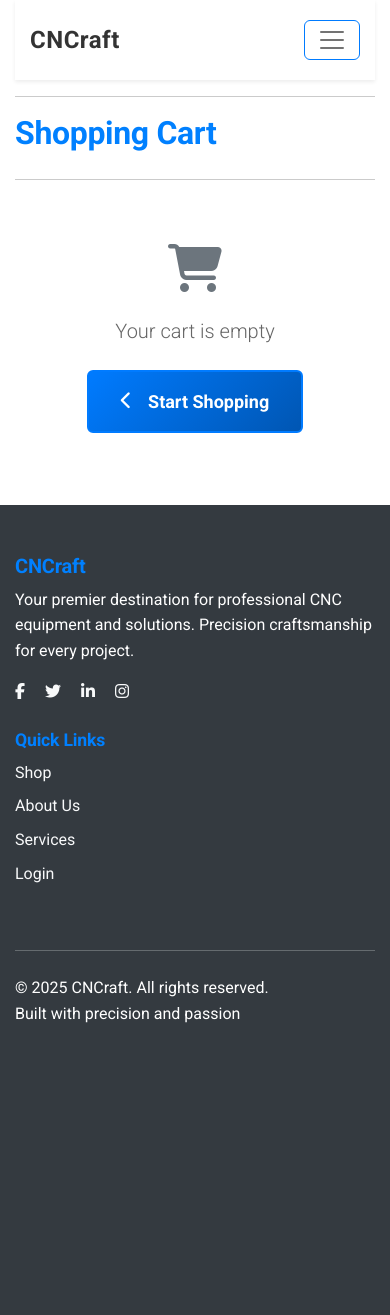
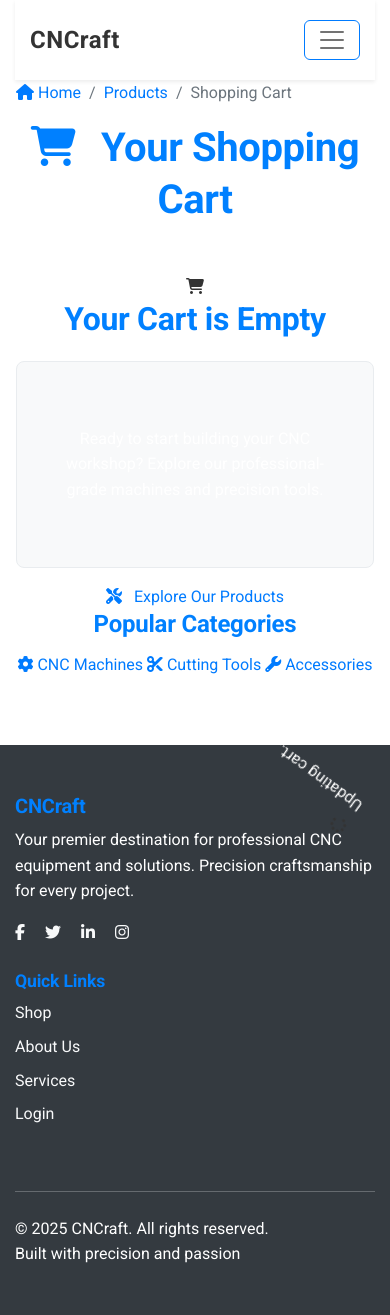
Before and after one commit to GBerrow/CNCraft, a Django app: template templates/cart/cart.html in a window 390 px wide. Before the commit the page ends 1023 px from the top, so only its background shows below. Run offline with Django 5.2, Linux system fonts and the light colour scheme; the template is opened without the code that fills it, so the values that code supplies are empty; some libraries are stand-ins or nearby versions.

Commit message:
Enhanced cart page redesign with modern UI/UX:
- Redesigned cart layout with
professional visual hierarchy

- Added responsive product cards
with images and detailed info

- Implemented sticky order
summary panel with trust indicators

- Added breadcrumb navigation
and enhanced quantity controls

- Included empty cart state with
featured category suggestions

- Added loading overlay and
accessibility improvements (ARIA labels)

- Integrate FontAwesome icons with
text fallbacks for reliability

```diff
--- a/templates/cart/cart.html
+++ b/templates/cart/cart.html
@@ -1,107 +1,151 @@
-{% extends "base.html" %} {% load static %} {% block page_header %}
-<div class="container header-container">
-  <div class="row">
-    <div class="col"></div>
+{% extends "base.html" %}
+{% load static %}
+
+{% block extra_title %}| Your Cart{% endblock %}
+
+{% block extra_css %}
+<link rel="stylesheet" href="{% static 'css/cart/cart.css' %}">
+{% endblock %}
+
+{% block page_header %}
+<div class="page-header-spacer"></div>
+{% endblock %}
+
+{% block content %}
+<div class="cart-page-wrapper">
+  <div class="container-fluid px-3 px-lg-5">
+    <!-- Breadcrumb Navigation -->
+    <nav aria-label="breadcrumb" class="cart-breadcrumb">
+      <ol class="breadcrumb">
+        <li class="breadcrumb-item"><a href="{% url 'home' %}"><i class="fas fa-home me-1"></i>Home</a></li>
+        <li class="breadcrumb-item"><a href="{% url 'products' %}">Products</a></li>
+        <li class="breadcrumb-item active" aria-current="page">Shopping Cart</li>
+      </ol>
+    </nav>
+
+    <!-- Page Title -->
+    <div class="cart-header text-center mb-5">
+      <h1 class="cart-title">
+        <i class="fas fa-shopping-cart me-3"></i>
+        Your Shopping Cart
+      </h1>
+      {% if cart_items %}
+        <p class="cart-subtitle">{{ cart_items|length }} item{{ cart_items|length|pluralize }} in your cart</p>
+      {% endif %}
     </div>
+
+    {% if cart_items %}
+    <div class="row g-4">
+      <!-- Main Cart Items Section -->
+      <div class="col-lg-8">
+        <div class="cart-items-container">
+          <!-- Cart Items Header (Desktop Only) -->
+          <div class="cart-items-header d-none d-md-block">
+            <div class="row align-items-center">
+              <div class="col-md-6">
+                <h5 class="mb-0">Product Details</h5>
               </div>
-{% endblock %} {% block content %}
-<div class="overlay"></div>
-<div class="container mb-4">
-  <div class="row">
-    <div class="col">
-      <hr />
-      <h2 class="logo-font mb-4">Shopping Cart</h2>
-      <hr />
+              <div class="col-md-2 text-center">
+                <h6 class="mb-0">Price</h6>
+              </div>
+              <div class="col-md-2 text-center">
+                <h6 class="mb-0">Quantity</h6>
+              </div>
+              <div class="col-md-2 text-center">
+                <h6 class="mb-0">Subtotal</h6>
+              </div>
             </div>
           </div>
 
-  {% if cart_items %}
-  <div class="row">
-    <!-- Cart Items Section -->
-    <div class="col-lg-8">
-      <div class="cart-items-section">
+          <!-- Cart Items List -->
+          <div class="cart-items-list" role="list">
             {% for item in cart_items %}
-        <div class="cart-item-block mb-4">
-          <div class="row align-items-center">
+            <article class="cart-item" role="listitem" data-product-id="{{ item.product.id }}">
+              <div class="row align-items-center g-3">
                 <!-- Product Image -->
-            <div class="col-md-3 col-4">
-              <div class="cart-product-image-container">
+                <div class="col-12 col-md-2">
+                  <div class="product-image-wrapper">
                     {% if item.product.image %}
-                <img
-                  class="cart-product-image img-fluid"
-                  src="{{ item.product.image.url }}"
+                      <img src="{{ item.product.image.url }}"
                            alt="{{ item.product.name }}"
-                />
+                           class="product-image"
+                           loading="lazy" />
                     {% else %}
-                <img
-                  class="cart-product-image img-fluid"
-                  src="{{ MEDIA_URL }}noimage.png"
-                  alt="{{ item.product.name }}"
-                />
+                      <div class="product-image-placeholder">
+                        <i class="fas fa-image"></i>
+                      </div>
                     {% endif %}
                   </div>
                 </div>
 
-            <!-- Product Info -->
-            <div class="col-md-4 col-8">
-              <div class="cart-product-info">
-                <h6 class="product-name">{{ item.product.name }}</h6>
-                <p class="product-details mb-1">
-                  {% if item.product.dimensions %}
-                  <strong>Size:</strong> {{ item.product.dimensions }} {% else
-                  %} <strong>Size:</strong> N/A {% endif %}
+                <!-- Product Information -->
+                <div class="col-12 col-md-4">
+                  <div class="product-info">
+                    <h3 class="product-name">
+                      <a href="{% url 'product_detail' item.product.id %}"
+                         class="product-link">
+                        {{ item.product.name }}
+                      </a>
+                    </h3>
+                    <p class="product-description">
+                      {{ item.product.description|truncatechars:80 }}
                     </p>
-                <p class="product-sku text-muted small mb-0">
-                  SKU: {{ item.product.sku|upper }}
-                </p>
+                    <div class="product-meta">
+                      <span class="product-sku">
+                        <i class="fas fa-barcode me-1"></i>
+                        SKU: {{ item.product.sku }}
+                      </span>
+                      {% if item.product.category %}
+                        <span class="product-category">
+                          <i class="fas fa-tag me-1"></i>
+                          {{ item.product.category.friendly_name }}
+                        </span>
+                      {% endif %}
+                    </div>
                   </div>
                 </div>
 
-            <!-- Price -->
-            <div class="col-md-2 col-6 text-center">
-              <div class="item-price">
-                <span class="price-label d-md-none">Price:</span>
-                <span class="price-value"
-                  >${{ item.product.get_display_price }}</span
-                >
+                <!-- Price (Mobile: Full Width, Desktop: Column) -->
+                <div class="col-6 col-md-2">
+                  <div class="price-section">
+                    <div class="price-label d-md-none">Price</div>
+                    <div class="price-value">${{ item.product.price|floatformat:2 }}</div>
                   </div>
                 </div>
 
                 <!-- Quantity Controls -->
-            <div class="col-md-2 col-6">
+                <div class="col-6 col-md-2">
                   <div class="quantity-section">
-                <form
-                  class="form update-form"
-                  method="POST"
-                  action="{% url 'adjust_cart' item.product.id %}"
-                >
+                    <div class="quantity-label d-md-none">Quantity</div>
+                    <form class="quantity-form" method="POST" action="{% url 'adjust_cart' item.product.id %}">
                       {% csrf_token %}
-                  <div class="qty-input-group">
-                    <button
-                      class="qty-btn decrement-qty btn btn-sm btn-outline-secondary"
-                      data-item_id="{{ item.product.id }}"
-                      id="decrement-qty_{{ item.product.id }}"
-                      type="button"
-                    >
-                      <i class="fas fa-minus fa-sm"></i>
+                      <div class="quantity-controls" role="group" aria-label="Quantity controls for {{ item.product.name }}">
+                        <button type="button"
+                                class="quantity-btn quantity-decrease"
+                                aria-label="Decrease quantity"
+                                data-product-id="{{ item.product.id }}">
+                          <i class="fas fa-minus"></i>
+                          <span class="btn-text">−</span>
                         </button>
-                    <input
-                      class="qty_input form-control form-control-sm"
-                      type="number"
+                        <input type="number"
                                name="quantity"
                                value="{{ item.quantity }}"
                                min="1"
                                max="99"
-                      data-item_id="{{ item.product.id }}"
-                      id="id_qty_{{ item.product.id }}"
-                    />
-                    <button
-                      class="qty-btn increment-qty btn btn-sm btn-outline-secondary"
-                      data-item_id="{{ item.product.id }}"
-                      id="increment-qty_{{ item.product.id }}"
-                      type="button"
-                    >
-                      <i class="fas fa-plus fa-sm"></i>
+                               class="quantity-input"
+                               aria-label="Quantity for {{ item.product.name }}"
+                               data-product-id="{{ item.product.id }}" />
+                        <button type="button"
+                                class="quantity-btn quantity-increase"
+                                aria-label="Increase quantity"
+                                data-product-id="{{ item.product.id }}">
+                          <i class="fas fa-plus"></i>
+                          <span class="btn-text">+</span>
+                        </button>
+                      </div>
+                      <div class="quantity-actions">
+                        <button type="submit" class="btn-update" aria-label="Update quantity">
+                          <i class="fas fa-sync-alt me-1"></i>Update
                         </button>
                       </div>
                     </form>
@@ -109,176 +153,235 @@
                 </div>
 
                 <!-- Subtotal -->
-            <div class="col-md-1 col-6 text-end">
-              <div class="item-subtotal">
-                <span class="subtotal-label d-md-none">Subtotal:</span>
-                <span class="subtotal-value font-weight-bold"
-                  >${{ item.subtotal|floatformat:2 }}</span
-                >
+                <div class="col-6 col-md-2">
+                  <div class="subtotal-section">
+                    <div class="subtotal-label d-md-none">Subtotal</div>
+                    <div class="subtotal-value" data-product-id="{{ item.product.id }}">
+                      ${{ item.subtotal|floatformat:2 }}
                     </div>
                   </div>
                 </div>
 
-          <!-- Item Actions -->
-          <div class="row mt-2">
-            <div class="col-12">
-              <div class="item-actions">
-                <a class="update-link text-info me-3"><small>Update</small></a>
-                <a
-                  class="remove-item text-danger"
-                  id="remove_{{ item.product.id }}"
-                  ><small>Remove</small></a
-                >
+                <!-- Remove Button (Mobile: Full Width) -->
+                <div class="col-6 col-md-12">
+                  <div class="remove-section">
+                    <button type="button"
+                            class="btn-remove"
+                            data-product-id="{{ item.product.id }}"
+                            aria-label="Remove {{ item.product.name }} from cart">
+                      <i class="fas fa-trash-alt me-1"></i>
+                      <span>Remove Item</span>
+                    </button>
                   </div>
                 </div>
               </div>
-        </div>
+            </article>
             {% endfor %}
           </div>
-    </div>
 
-    <!-- Order Summary Panel -->
-    <div class="col-lg-4">
-      <div class="order-summary-panel">
-        <h5 class="summary-title mb-4">Order Summary</h5>
-
-        <div class="summary-line">
-          <span class="summary-label">Subtotal:</span>
-          <span class="summary-value">${{ total|floatformat:2 }}</span>
-        </div>
-
-        <div class="summary-line">
-          <span class="summary-label">Delivery:</span>
-          <span class="summary-value">${{ delivery|floatformat:2 }}</span>
-        </div>
-
-        <hr class="summary-divider" />
-
-        <div class="summary-line total-line">
-          <span class="summary-label"><strong>Total:</strong></span>
-          <span class="summary-value"
-            ><strong>${{ grand_total|floatformat:2 }}</strong></span
-          >
-        </div>
-
-        {% if free_delivery_delta > 0 %}
-        <div class="free-delivery-message mt-3">
-          <small class="text-success">
-            <i class="fas fa-truck me-1"></i>
-            Add <strong>${{ free_delivery_delta }}</strong> more for free
-            delivery!
-          </small>
-        </div>
-        {% endif %}
-
-        <!-- Checkout CTA -->
-        <div class="checkout-actions mt-4">
-          <a
-            href="{% url 'checkout' %}"
-            class="btn btn-success btn-lg checkout-btn w-100 mb-3"
-          >
-            <i class="fas fa-lock me-2"></i>
-            Secure Checkout
-          </a>
-          <a
-            href="{% url 'products' %}"
-            class="btn btn-outline-secondary continue-shopping-btn w-100"
-          >
-            <i class="fas fa-chevron-left me-2"></i>
+          <!-- Continue Shopping Section -->
+          <div class="continue-shopping-section">
+            <a href="{% url 'products' %}" class="btn-continue-shopping">
+              <i class="fas fa-arrow-left me-2"></i>
               Continue Shopping
             </a>
           </div>
         </div>
       </div>
+
+      <!-- Order Summary Sidebar -->
+      <div class="col-lg-4">
+        <aside class="order-summary" role="complementary" aria-label="Order Summary">
+          <div class="order-summary-header">
+            <h2 class="summary-title">
+              <i class="fas fa-receipt me-2"></i>
+              Order Summary
+            </h2>
           </div>
 
-  <!-- Cross-Selling Section (Placeholder) -->
-  <div class="row mt-5">
-    <div class="col-12">
-      <div class="cross-selling-section">
-        <h5 class="section-title mb-4">You might also need</h5>
-        <div class="cross-sell-placeholder text-center py-4">
-          <p class="text-muted">
-            Recommended accessories and tools coming soon...
-          </p>
+          <div class="order-summary-content">
+            <!-- Price Breakdown -->
+            <div class="price-breakdown">
+              <div class="price-line">
+                <span class="price-label">Subtotal ({{ cart_items|length }} item{{ cart_items|length|pluralize }})</span>
+                <span class="price-value" id="cart-subtotal">${{ total|floatformat:2 }}</span>
+              </div>
+
+              <div class="price-line">
+                <span class="price-label">
+                  Shipping
+                  <i class="fas fa-info-circle ms-1"
+                     data-bs-toggle="tooltip"
+                     title="Free shipping on orders over ${{ free_delivery_threshold }}"></i>
+                </span>
+                <span class="price-value" id="cart-delivery">
+                  {% if delivery > 0 %}
+                    ${{ delivery|floatformat:2 }}
+                  {% else %}
+                    <span class="text-success">FREE</span>
+                  {% endif %}
+                </span>
+              </div>
+
+              {% if free_delivery_delta > 0 %}
+              <div class="free-shipping-notice">
+                <i class="fas fa-truck me-2"></i>
+                <strong>Add ${{ free_delivery_delta|floatformat:2 }} more for FREE shipping!</strong>
+                                 <div class="progress mt-2">
+                   <div class="progress-bar"
+                        role="progressbar"
+                        style="width: 0%"
+                        data-current="{{ total|floatformat:0 }}"
+                        data-threshold="{{ free_delivery_threshold }}"
+                        aria-valuenow="{{ total|floatformat:0 }}"
+                        aria-valuemin="0"
+                        aria-valuemax="{{ free_delivery_threshold }}">
                    </div>
                  </div>
+              </div>
+              {% endif %}
+
+              <hr class="summary-divider">
+
+              <div class="price-line total-line">
+                <span class="price-label">Total</span>
+                <span class="price-value total-value" id="cart-total">${{ grand_total|floatformat:2 }}</span>
+              </div>
+            </div>
+
+            <!-- Trust Indicators -->
+            <div class="trust-indicators">
+              <div class="trust-item">
+                <i class="fas fa-shield-alt"></i>
+                <span>Secure Checkout ✔️</span>
+              </div>
+              <div class="trust-item">
+                <i class="fas fa-undo"></i>
+                <span>30-Day Returns ✔️</span>
+              </div>
+              <div class="trust-item">
+                <i class="fas fa-headset"></i>
+                <span>24/7 Support ✔️</span>
+              </div>
+            </div>
+
+            <!-- Checkout Actions -->
+            <div class="checkout-actions">
+              <a href="{% url 'checkout' %}"
+                 class="btn-checkout"
+                 role="button">
+                <i class="fas fa-lock me-2"></i>
+                Proceed to Secure Checkout
+                <div class="checkout-btn-subtext">Encrypted & Protected</div>
+              </a>
+
+              <!-- Payment Methods -->
+              <div class="payment-methods">
+                <div class="payment-icons">
+                  <i class="fab fa-cc-visa" aria-label="Visa"></i>
+                  <i class="fab fa-cc-mastercard" aria-label="Mastercard"></i>
+                  <i class="fab fa-cc-amex" aria-label="American Express"></i>
+                  <i class="fab fa-cc-paypal" aria-label="PayPal"></i>
+                </div>
+              </div>
+            </div>
+          </div>
+        </aside>
+
+        <!-- Recommendations Section -->
+        <section class="recommendations-section d-none d-lg-block" aria-label="Product Recommendations">
+          <h3 class="recommendations-title">
+            <i class="fas fa-star me-2"></i>
+            You Might Also Like
+          </h3>
+          <div class="recommendations-placeholder">
+            <div class="recommendation-item">
+              <i class="fas fa-tools"></i>
+              <p>Premium CNC accessories and cutting tools will appear here</p>
+            </div>
+          </div>
+        </section>
       </div>
     </div>
 
     {% else %}
     <!-- Empty Cart State -->
-  <div class="row">
-    <div class="col-12">
-      <div class="empty-cart-message text-center py-5">
-        <i class="fas fa-shopping-cart fa-3x text-muted mb-4"></i>
-        <p class="lead mb-4">Your cart is empty</p>
-        <a href="{% url 'products' %}" class="btn btn-primary btn-lg">
-          <i class="fas fa-chevron-left me-2"></i>
-          Start Shopping
+    <div class="empty-cart-state">
+      <div class="row justify-content-center">
+        <div class="col-lg-6 col-md-8">
+          <div class="empty-cart-content text-center">
+            <div class="empty-cart-icon">
+              <i class="fas fa-shopping-cart"></i>
+            </div>
+            <h2 class="empty-cart-title">Your Cart is Empty</h2>
+            <p class="empty-cart-message">
+              Ready to start building your CNC workshop?
+              Explore our professional-grade machines and precision tools.
+            </p>
+            <div class="empty-cart-actions">
+              <a href="{% url 'products' %}" class="btn-explore-products">
+                <i class="fas fa-tools me-2"></i>
+                Explore Our Products
               </a>
+            </div>
+
+            <!-- Featured Categories -->
+            <div class="featured-categories">
+              <h4>Popular Categories</h4>
+              <div class="category-grid">
+                <a href="{% url 'products' %}?category=cnc_machines" class="category-card">
+                  <i class="fas fa-cog"></i>
+                  <span>CNC Machines</span>
+                </a>
+                <a href="{% url 'products' %}?category=cutting_tools" class="category-card">
+                  <i class="fas fa-cut"></i>
+                  <span>Cutting Tools</span>
+                </a>
+                <a href="{% url 'products' %}?category=accessories" class="category-card">
+                  <i class="fas fa-wrench"></i>
+                  <span>Accessories</span>
+                </a>
+              </div>
+            </div>
+          </div>
         </div>
       </div>
     </div>
     {% endif %}
   </div>
-{% endblock %} {% block postloadjs %} {{ block.super }}
-<script type="text/javascript">
-  // Update quantity on click
-  $(".update-link").click(function (e) {
-    var form = $(this).closest(".cart-item-block").find(".update-form");
-    form.submit();
+</div>
+
+<!-- Loading Overlay -->
+<div class="loading-overlay" id="loadingOverlay">
+  <div class="loading-spinner">
+    <i class="fas fa-spinner fa-spin"></i>
+    <p>Updating cart...</p>
+  </div>
+</div>
+{% endblock %}
+
+{% block postloadjs %}
+{{ block.super }}
+<script src="{% static 'javascript/cart/cart.js' %}"></script>
+<script>
+$(document).ready(function() {
+    // Initialize cart functionality
+    CartManager.init();
+
+    // Initialize tooltips
+    var tooltipTriggerList = [].slice.call(document.querySelectorAll('[data-bs-toggle="tooltip"]'));
+    var tooltipList = tooltipTriggerList.map(function (tooltipTriggerEl) {
+        return new bootstrap.Tooltip(tooltipTriggerEl);
     });
 
-  // Remove item functionality
-  $(".remove-item").click(function (e) {
-    var csrfToken = "{{ csrf_token }}";
-    var productId = $(this).attr("id").split("remove_")[1];
-    var url = `/cart/remove/${productId}/`;
-
-    $.post(url, { csrfmiddlewaretoken: csrfToken }).done(function () {
-      location.reload();
-    });
-  });
-
-  // Disable +/- buttons outside 1-99 range
-  function handleEnableDisable(productId) {
-    var currentValue = parseInt($(`#id_qty_${productId}`).val());
-    var minusDisabled = currentValue < 2;
-    var plusDisabled = currentValue > 98;
-    $(`#decrement-qty_${productId}`).prop("disabled", minusDisabled);
-    $(`#increment-qty_${productId}`).prop("disabled", plusDisabled);
+    // Set progress bar width
+    const $progressBar = $('.progress-bar');
+    if ($progressBar.length) {
+        const current = parseFloat($progressBar.data('current')) || 0;
+        const threshold = parseFloat($progressBar.data('threshold')) || 250;
+        const percentage = Math.min((current / threshold) * 100, 100);
+        $progressBar.css('width', percentage + '%');
     }
-
-  // Ensure proper enabling/disabling of all inputs on page load
-  var allQtyInputs = $(".qty_input");
-  for (var i = 0; i < allQtyInputs.length; i++) {
-    var productId = $(allQtyInputs[i]).data("item_id");
-    handleEnableDisable(productId);
-  }
-
-  // Check enable/disable every time the input is changed
-  $(".qty_input").change(function () {
-    var productId = $(this).data("item_id");
-    handleEnableDisable(productId);
-  });
-
-  // Increment quantity
-  $(".increment-qty").click(function (e) {
-    e.preventDefault();
-    var productId = $(this).data("item_id");
-    var currentValue = parseInt($(`#id_qty_${productId}`).val());
-    $(`#id_qty_${productId}`).val(currentValue + 1);
-    handleEnableDisable(productId);
-  });
-
-  // Decrement quantity
-  $(".decrement-qty").click(function (e) {
-    e.preventDefault();
-    var productId = $(this).data("item_id");
-    var currentValue = parseInt($(`#id_qty_${productId}`).val());
-    $(`#id_qty_${productId}`).val(currentValue - 1);
-    handleEnableDisable(productId);
 });
 </script>
 {% endblock %}
```
Lines whose indentation alone changed are shown as unchanged.
